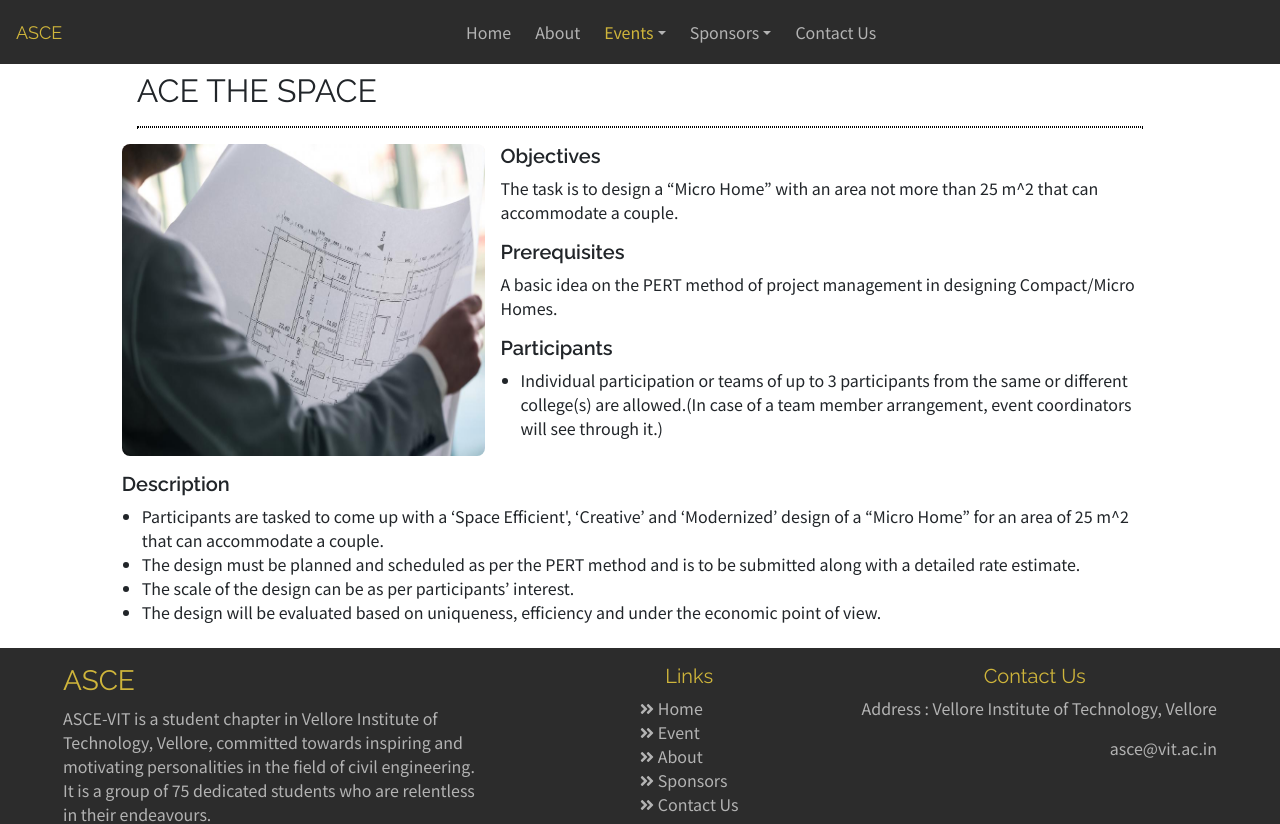
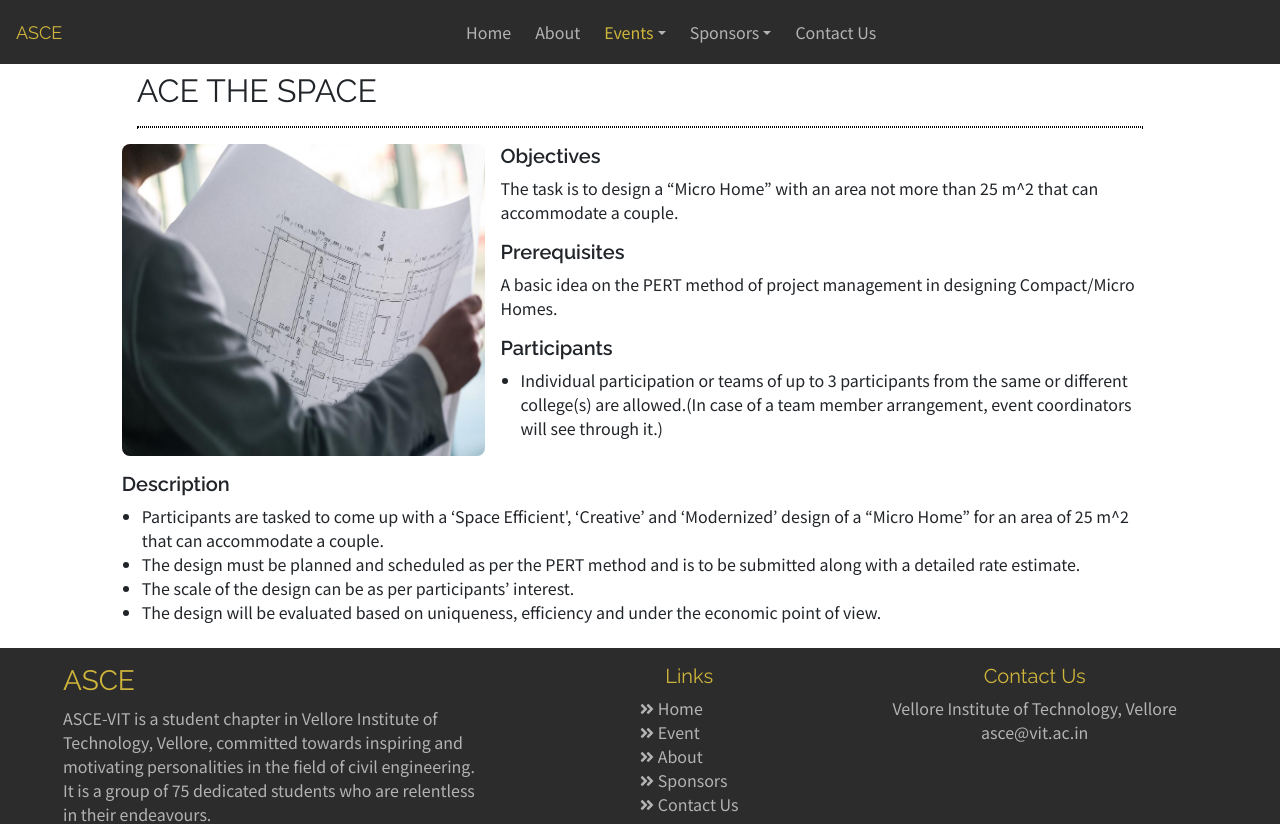
Before and after one commit to RaghavAgarwal0704/ASCE-site, a React (Create React App) app in the folder client/: page /event/inhouse/acethespace in a window 1280 px wide. Shown: the top 824 px of the page. Built offline with nearby package versions, Linux system fonts and the light colour scheme.

Commit message:
UI fixes

```diff
--- a/client/src/components/event.component.jsx
+++ b/client/src/components/event.component.jsx
@@ -40,8 +40,8 @@ const Event = () => {
                             <strong>Participants</strong>
                         </h5>
                         <ul>
-                            {events[event].participants.map((x) => (
-                                <li>{x}</li>
+                            {events[event].participants.map((x, i) => (
+                                <li key={i}>{x}</li>
                             ))}
                         </ul>
                     </>
@@ -53,8 +53,8 @@ const Event = () => {
                         <strong>Description</strong>
                     </h5>
                     <ul>
-                        {events[event].description.map((desc) => (
-                            <li>{desc}</li>
+                        {events[event].description.map((desc, i) => (
+                            <li key={i}>{desc}</li>
                         ))}
                     </ul>
                 </div>
--- a/client/src/components/footer.component.jsx
+++ b/client/src/components/footer.component.jsx
@@ -120,14 +120,10 @@ export default function FooterComponent() {
                         <Collapse
                             isOpen={isOpenContact}
                             navbar
-                            className='justify-content-lg-center'>
-                            <p>
-                                Address : Vellore Institute of Technology,
-                                Vellore
-                            </p>
-                            <p style={{ textAlign: "end" }}>
-                                <p>asce@vit.ac.in</p>
-                            </p>
+                            className='text-align-center'>
+                            Vellore Institute of Technology, Vellore
+                            <br />
+                            asce@vit.ac.in
                         </Collapse>
                     </div>
                 </div>
--- a/client/src/styles/_footer.scss
+++ b/client/src/styles/_footer.scss
@@ -58,9 +58,9 @@
         font-size: 1.9rem;
         padding: 0.4rem;
         color: $text-alt !important;
-    }
-    &:hover {
-        color: $highlight !important;
+        &:hover {
+            color: $highlight !important;
+        }
     }
 }
 
--- a/client/src/styles/index.css
+++ b/client/src/styles/index.css
@@ -205,7 +205,7 @@ ul {
   color: #b3b3b3 !important;
 }
 
-.list-inline-item:hover {
+.list-inline-item a:hover {
   color: #cfb53b !important;
 }
 
```
Also changed, not shown: 1 other file (tests, documents, lock files or other folders).
